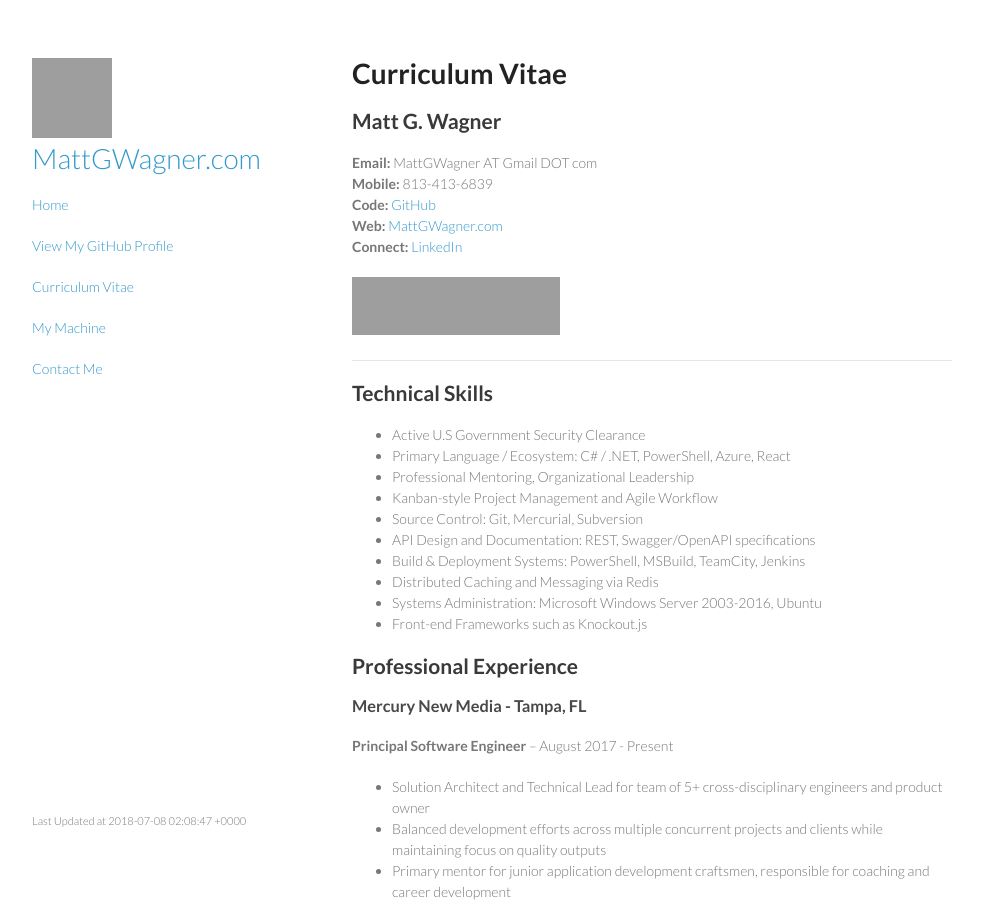
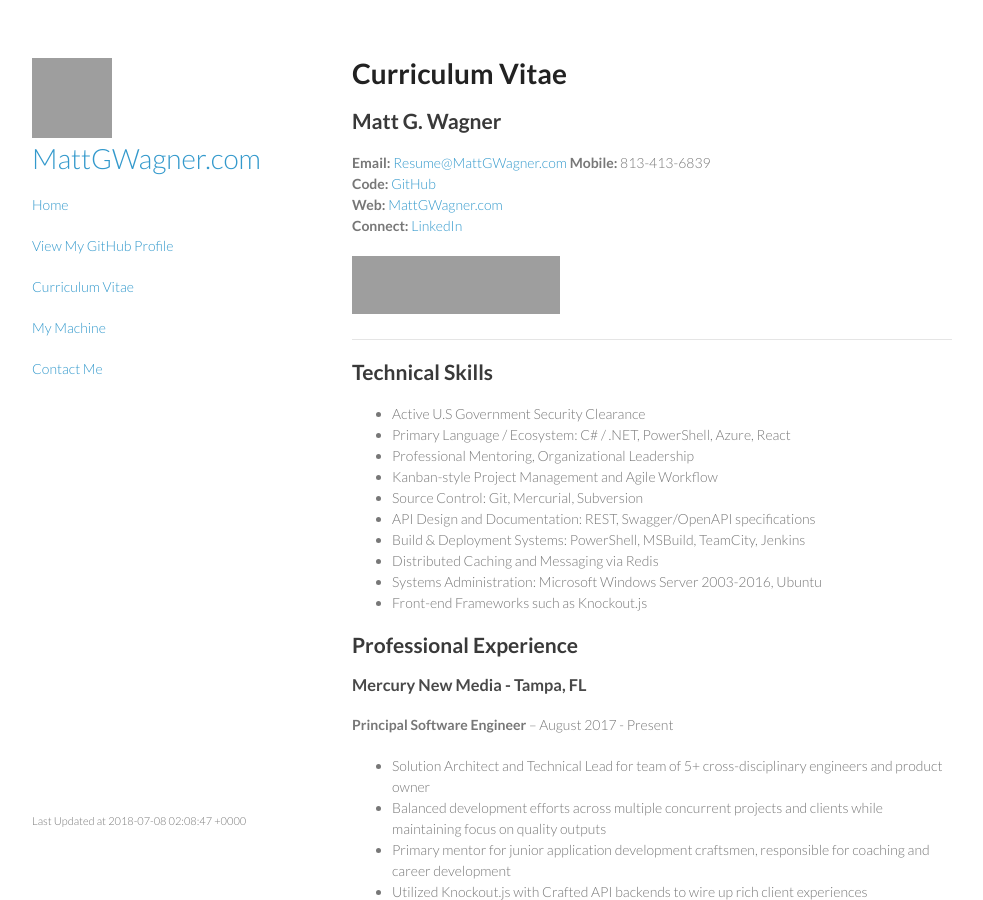
Before and after one commit to mattgwagner/mattgwagner, a Jekyll site: the page built from cv.md, in a window 1280 px wide and 900 px high. Shown: the whole window, without its empty margins (148-1131 px from the left). Built offline with Jekyll 4.4.1, drawn with Linux system fonts in a browser that asks for light colours; grey boxes are pictures that could not be loaded.

Commit message:
Update cv.md

```diff
--- a/cv.md
+++ b/cv.md
@@ -7,7 +7,7 @@ title: Matt G. Wagner - Curriculum Vitae
 
 ## Matt G. Wagner
 
-**Email:** MattGWagner AT Gmail DOT com
+**Email:** [Resume@MattGWagner.com](mailto:Resume@MattGWagner.com)
 **Mobile:** 813-413-6839
 **Code:** [GitHub](https://github.com/mattgwagner)
 **Web:** [MattGWagner.com](http://mattgwagner.com)
```
